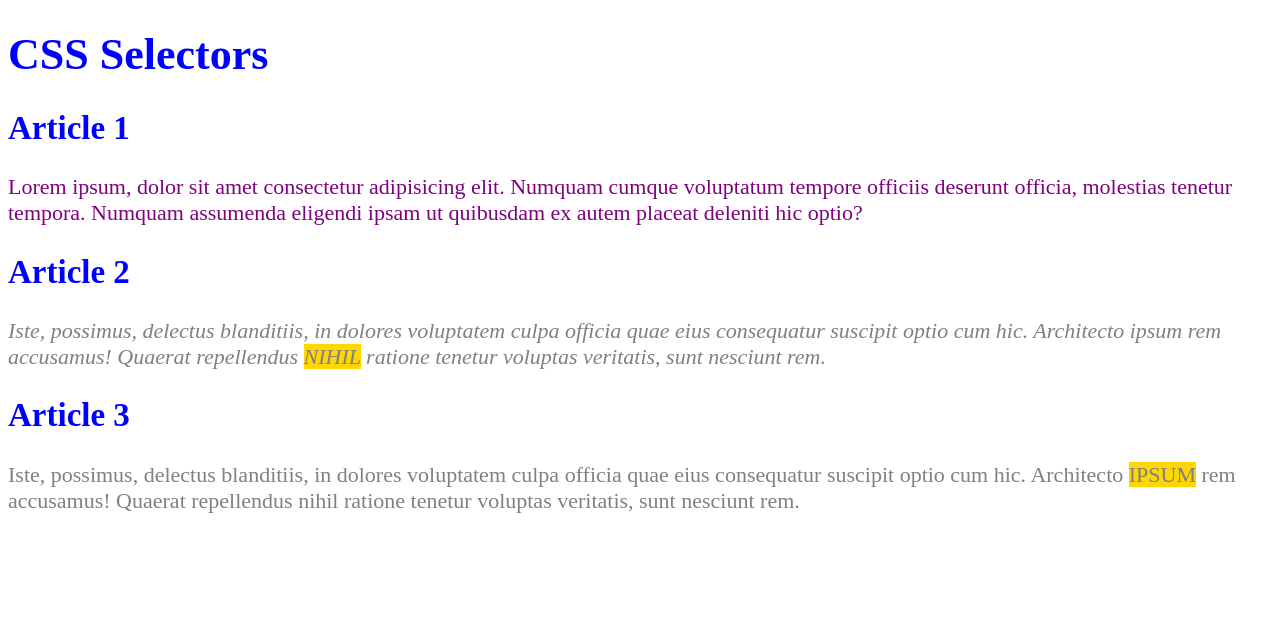
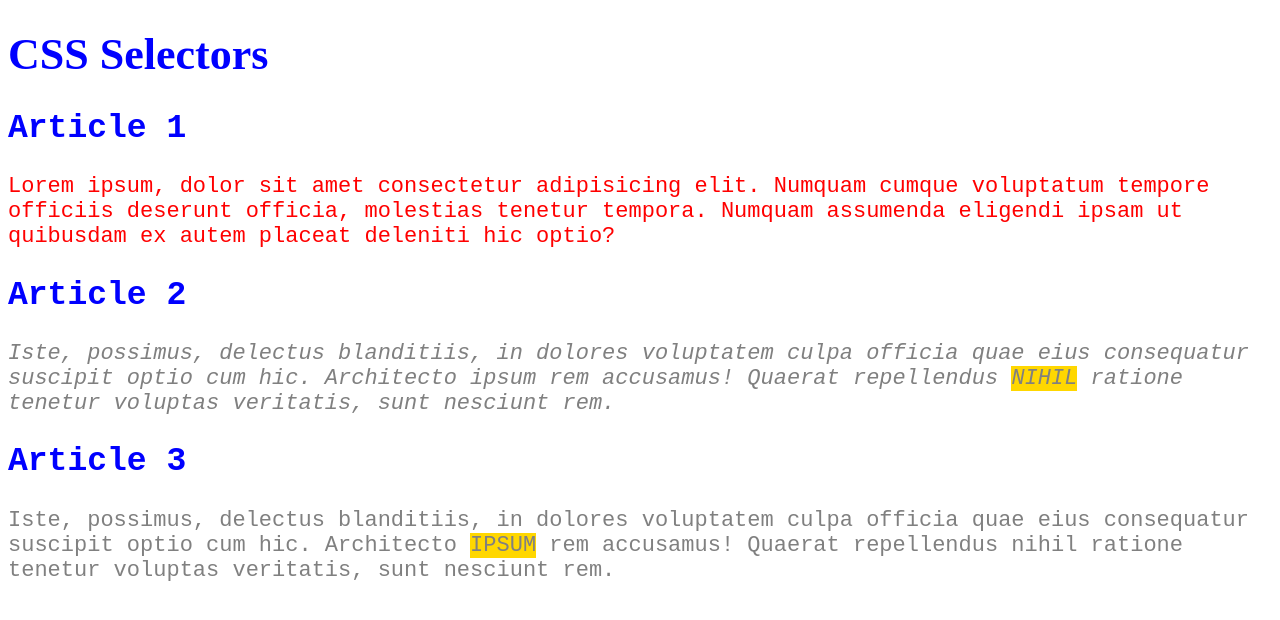
Before and after one commit to riaz4519/frontend-row, a plain HTML site: page free-code-camp/dave/02_LESSSON/inddex.html in a window 1280 px wide. Drawn offline with Linux system fonts and the light colour scheme.

Commit message:
on color 45 minutes

```diff
--- a/free-code-camp/dave/02_LESSSON/css/style.css
+++ b/free-code-camp/dave/02_LESSSON/css/style.css
@@ -1,28 +1,44 @@
-body {
+
+html{
     font-size: 22px;
 }
 
-h1,h2{
-    color: blue;
-}
 
-p{
-    color: purple;
-}
-
-p span{
-
-
-    text-transform: uppercase;
-    background-color: gold;
-
+body {
 
 }
 
-.gray {
-    color: gray;
+main {
+
+
+    font-family: monospace;
+
 }
 
+h1,
+h2 {
+  color: blue;
+}
+
+.gray {
+  color: gray;
+}
+
+
+p {
+  color: purple;
+}
+
+p {
+    color: red;
+}
+
+.highlight {
+  text-transform: uppercase;
+  background-color: gold;
+}
+
+
 #second {
-    font-style: italic;
+  font-style: italic;
 }
--- /dev/null
+++ b/free-code-camp/dave/03_Lesson/css/style.css
@@ -0,0 +1,7 @@
+body {
+    font-size: 22px;
+    font-family: Arial, Helvetica, sans-serif;
+    line-height: 1.5;
+    background: papayawhip;
+    color: rgb(255,0,0);
+}
```
Also changed, not shown: free-code-camp/dave/03_Lesson/index.html (added, +45 -0 lines).
